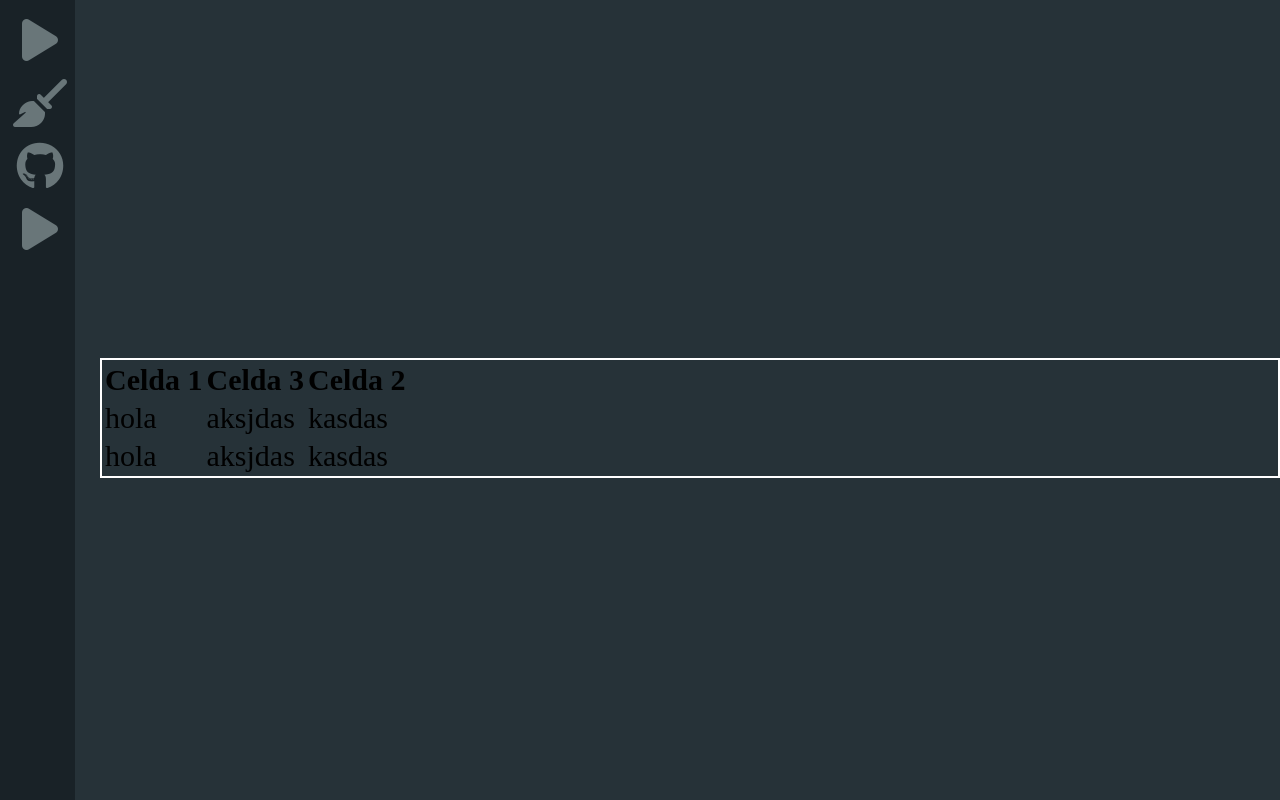
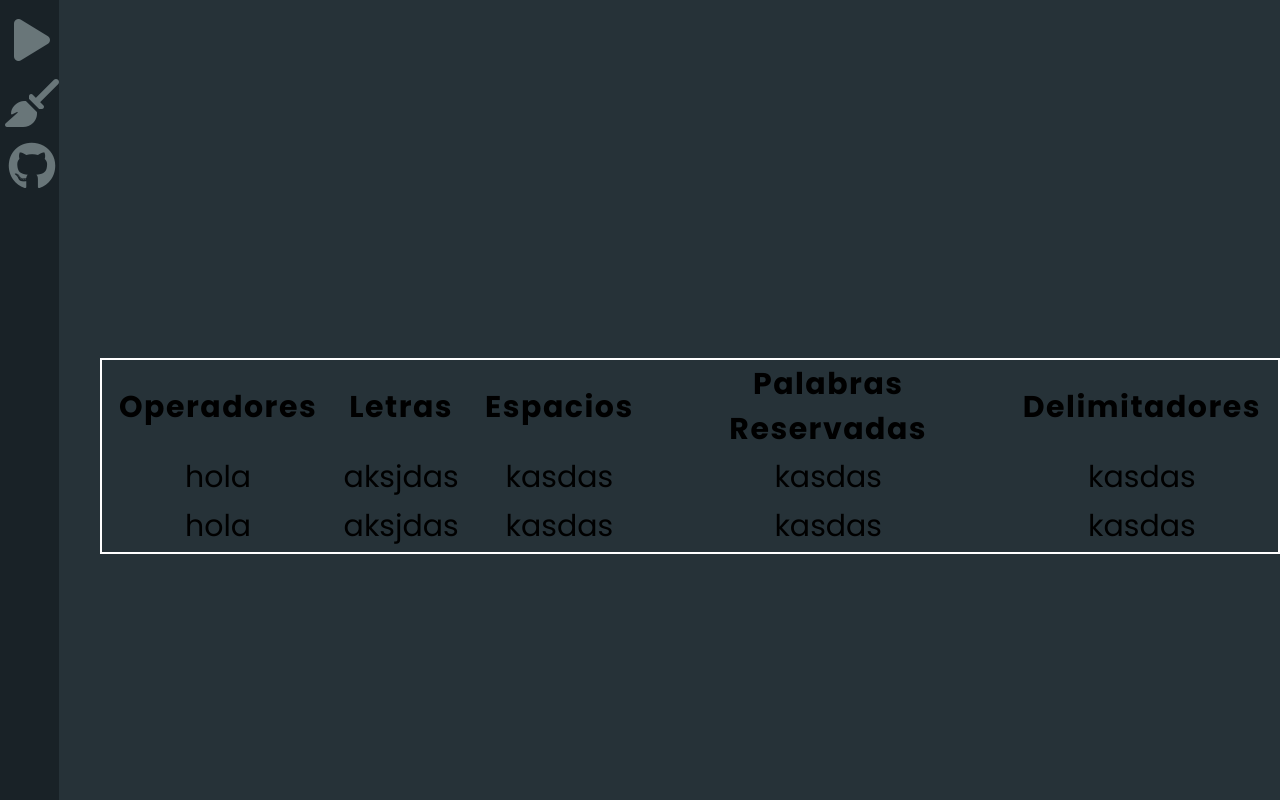
Before and after one commit to Zackperez/analizador_lexico, a plain HTML site: page asd.html in a window 1280 px wide. Drawn offline with Linux system fonts and the light colour scheme.

Commit message:
Add files via upload

```diff
--- a/asd.html
+++ b/asd.html
@@ -11,10 +11,9 @@
   <div class="pagina">
     <nav class="menu">
       <ul class="menu-navegacion__contenido">
-        <a id = "btn_analizar"><i class="fa-solid fa-play fa-3x" style="color: #697679";></i></a>
-        <a id= "btn_limpiar" ><i class="fa-solid fa-broom fa-3x" style="color: #697679";></i></a>
-        <a><i class="fa-brands fa-github fa-3x" style="color: #697679"></i></a>
-        <a><i class="fa-solid fa-play fa-3x" style="color: #697679";></i></a>
+        <a id = "btn_analizar" title="Analizar"><i class="fa-solid fa-play fa-3x" style="color: #697679";></i></a>
+        <a id= "btn_limpiar" title="Limpiar"><i class="fa-solid fa-broom fa-3x" style="color: #697679";></i></a>
+        <a href="https://github.com/Zackperez/analizador_lexico" title="Repositorio analizador léxico"><i class="fa-brands fa-github fa-3x" style="color: #697679"></i></a>
     </ul>
     </nav>
   </div>
@@ -26,19 +25,28 @@
   <div class="tabla">
     <table class="tabla_resultados">
       <tr>
-          <th>Celda 1</th>
-          <th>Celda 3</th>
-          <th>Celda 2</th>
+          <th>Operadores</th>
+          <th>Letras</th>
+          <th>Espacios</th>
+          <th>Palabras Reservadas</th>
+          <th>Delimitadores</th>
+
       </tr>
       <tr>
           <td>hola</td>
           <td>aksjdas</td>
           <td>kasdas</td>
+          <td>kasdas</td>
+          <td>kasdas</td>
+
       </tr>
       <tr>
           <td>hola</td>
           <td>aksjdas</td>
           <td>kasdas</td>
+          <td>kasdas</td>
+          <td>kasdas</td>
+
       </tr>
 
   </table>
--- a/css/estilos2.css
+++ b/css/estilos2.css
@@ -9,12 +9,17 @@ body{
 
 .menu{
     height: 100%;
-    width: 75px;
+    width: auto;
     position: absolute;
     z-index: 1 !important;
     background-color: #192227;
     display: flex;
     flex-direction: column;
+}
+
+
+i{
+    cursor:pointer;
 }
 
 .menu ul{
@@ -50,4 +55,15 @@ textarea:focus{
     margin-left: 100px;
     border: 2px solid white;
     font-size: 30px;
+    font-family: 'Poppins', sans-serif;
+    width:auto;
 }
+
+th{
+    letter-spacing: 1.5px;
+    padding: 0px 15px 0px 15px;
+}
+
+td{
+    text-align: center;
+}
--- a/index.js
+++ b/index.js
@@ -10,10 +10,13 @@ const OPERATORS = ["+", "-", "*", "/", "%", "="];
 const LETRAS = ["A","B","C","D","E","F","G","H","I","J","K","L","M","N","O","P","Q","R","S","T","U","V","W","X","Y","Z","a","b","c","d","e","f","g","h","i","j","k","l","m","n","o","p","q","r","s","t","u","v","w","x","y","z"];
 const ESPACIO = [" "];
 const PALABRAS_RESERVADAS = ["TEXTO","ENTERO","REAL","CAPTURA.TEXTO()"];
-const DELIMITADORES = [";", "(", ")", '""', "''"];
+const DELIMITADORES = [";", "(", ")", '"', "'",":"];
 const isOperator = character => OPERATORS.includes(character);
 const isLetter = character => LETRAS.includes(character);
 const isEmpty = character => ESPACIO.includes(character);
+const isWordReserved = character => PALABRAS_RESERVADAS.includes(character);
+const isDelimiter = character => DELIMITADORES.includes(character);
+
 
 btn_analizar.onclick = function(){
     const texto_area = document.getElementById('entrada_texto').value;
@@ -31,7 +34,15 @@ btn_analizar.onclick = function(){
 
         if (isEmpty(caracter)){
             console.log(caracter+" hay espacio");
-        }
+        };
+
+        if (isWordReserved(caracter)){
+            console.log(caracter+" es una palabra reservada");
+        };
+
+        if (isDelimiter(caracter)){
+            console.log(caracter+" es un delimitador")
+        };
 
         cursor++;
     }
```
